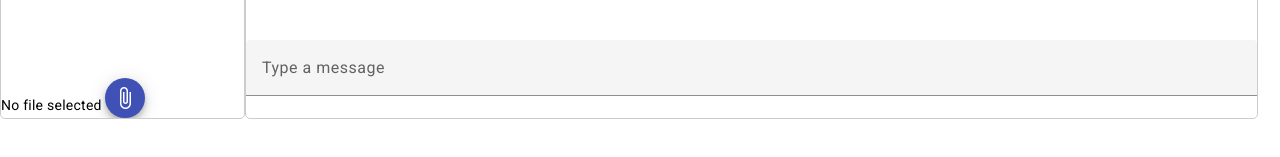
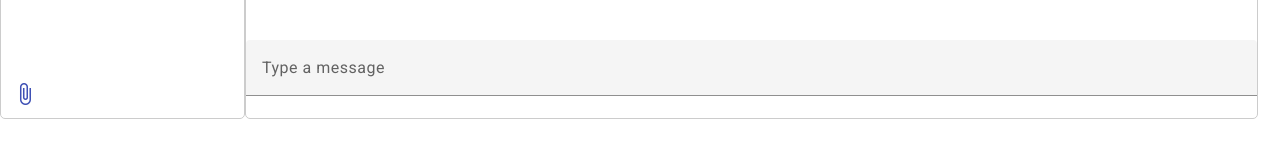
Before and after one commit to JurjiuDarius/3PillarHackathon, an Angular app in the folder frontend/: page / in a window 1280 px wide. Shown: the part 627-784 px from the top of the page. Built offline with nearby package versions, Linux system fonts and the light colour scheme; no server answers; sample sign-in values are in the browser's storage.

Commit message:
Changed the upload button a bit

```diff
--- a/frontend/src/app/home/file-list/upload/upload.component.html
+++ b/frontend/src/app/home/file-list/upload/upload.component.html
@@ -4,8 +4,7 @@
        (change)="onFileSelected($event)" #fileUpload>
 
 <div>
-  {{ selectedFile?.name || 'No file selected' }}
-  <button mat-mini-fab
+  <button mat-icon-button
           color="primary"
           class="upload-btn"
           (click)="fileUpload.click()">
```
